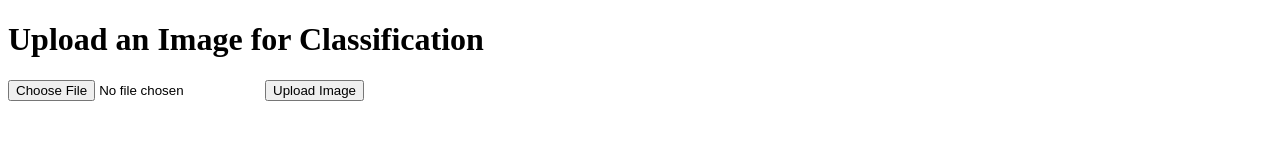
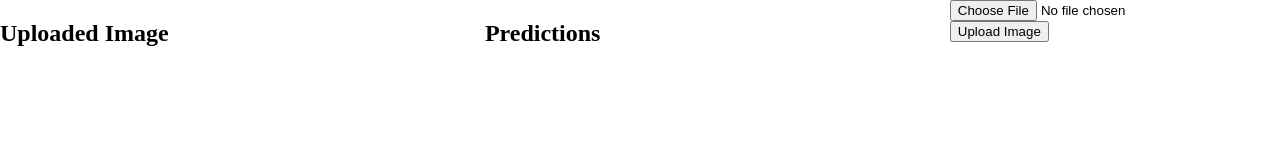
Before and after one commit to rasmirm/abuilt.github.io, a website: page index.html in a window 1280 px wide. Drawn offline with Linux system fonts and the light colour scheme.

Commit message:
Update index.html

```diff
--- a/index.html
+++ b/index.html
@@ -4,14 +4,46 @@
     <meta charset="UTF-8">
     <meta name="viewport" content="width=device-width, initial-scale=1.0">
     <title>Image Classification</title>
+    <style>
+        body {
+            display: flex;
+            justify-content: center;
+            align-items: flex-start;
+            height: 100vh;
+            margin: 0;
+        }
+        .container {
+            display: flex;
+            width: 80%;
+            justify-content: space-between;
+        }
+        #image-container {
+            flex: 1;
+            margin-right: 20px;
+        }
+        #result {
+            flex: 1;
+        }
+        #uploadForm {
+            margin-bottom: 20px;
+        }
+    </style>
 </head>
 <body>
-    <h1>Upload an Image for Classification</h1>
+    <div class="container">
+        <div id="image-container">
+            <h2>Uploaded Image</h2>
+            <img id="uploaded-image" style="max-width: 100%; height: auto; display: none;" />
+        </div>
+        <div id="result">
+            <h2>Predictions</h2>
+            <div id="predictions"></div>
+        </div>
+    </div>
     <form id="uploadForm" action="/.netlify/functions/classify" method="post" enctype="multipart/form-data">
         <input type="file" name="file" accept="image/*" />
         <button type="submit">Upload Image</button>
     </form>
-    <div id="result"></div>
 
     <script>
         document.getElementById('uploadForm').addEventListener('submit', async function(e) {
@@ -22,16 +54,29 @@
                 body: formData
             });
 
+            if (!response.ok) {
+                console.error('Error:', response.statusText);
+                return;
+            }
+
             const result = await response.json();
             const predictions = result.predictions;
 
-            let output = '<h2>Predictions:</h2><ul>';
+            // Display the uploaded image
+            const fileInput = document.querySelector('input[type="file"]');
+            const file = fileInput.files[0];
+            const imgURL = URL.createObjectURL(file);
+            const uploadedImage = document.getElementById('uploaded-image');
+            uploadedImage.src = imgURL;
+            uploadedImage.style.display = 'block';
+
+            // Display predictions
+            let output = '<ul>';
             predictions.forEach(pred => {
                 output += `<li>${pred.className}: ${pred.probability.toFixed(3)}</li>`;
             });
             output += '</ul>';
-
-            document.getElementById('result').innerHTML = output;
+            document.getElementById('predictions').innerHTML = output;
         });
     </script>
 </body>
```
